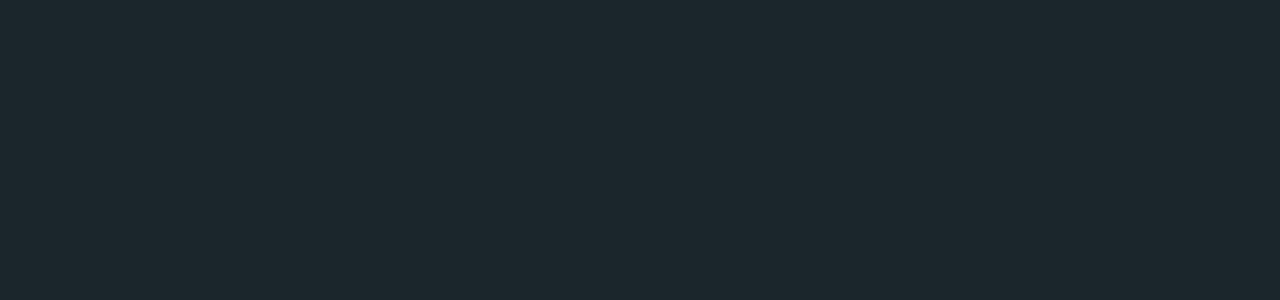
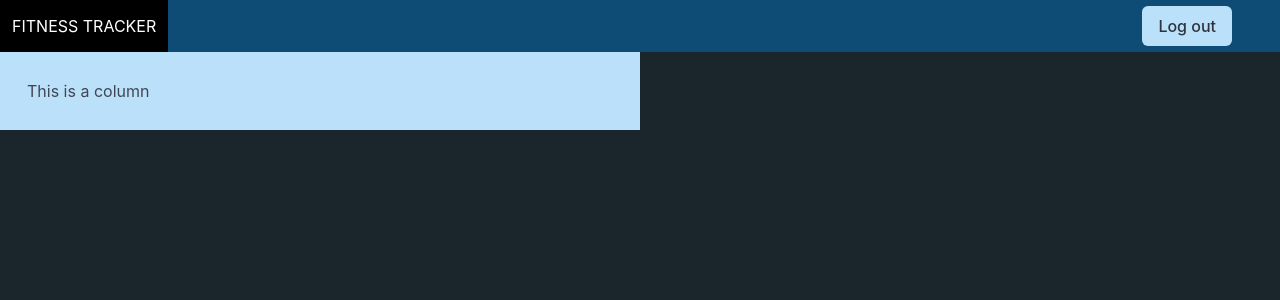
Before and after one commit to Nikolas023/WebServerAssignments, a Vue app in the folder Client/: page /userHome in a window 1280 px wide. Before the commit this address had no page. Shown: the top 300 px of the page. Built offline with nearby package versions, Linux system fonts and the light colour scheme.

Commit message:
Added a column component to user page.

```diff
--- a/Client/src/components/LoginComponent.vue
+++ b/Client/src/components/LoginComponent.vue
@@ -44,7 +44,7 @@ const router = useRouter()
 
 const handleSubmit = () => {
   if (email.value === 'idk@example.com' && password.value === '1234') {
-    router.push('/next-page') // Change '/next-page' to a desired path
+    router.push('/userHome')
   } else {
     alert('Invalid credentials')
   }
--- /dev/null
+++ b/Client/src/components/UserNavbarComponent.vue
@@ -0,0 +1,67 @@
+<template>
+  <nav class="navbar" role="navigation" aria-label="main navigation">
+    <div class="navbar-brand">
+      <div class="navbar-item" id="mainLogo">FITNESS TRACKER</div>
+
+      <a
+        role="button"
+        class="navbar-burger"
+        aria-label="menu"
+        aria-expanded="false"
+        data-target="navbarBasicExample"
+        @click="toggleMenu"
+        :class="{ 'is-active': isMenuActive }"
+      >
+        <span aria-hidden="true"></span>
+        <span aria-hidden="true"></span>
+        <span aria-hidden="true"></span>
+      </a>
+    </div>
+
+    <div
+      id="navbarBasicExample"
+      class="navbar-menu"
+      :class="{ 'is-active': isMenuActive }"
+    >
+      <div class="navbar-end">
+        <div class="buttons">
+          <a class="button is-light" id="log-in-button" @click="navigateToHome">
+            Log out
+          </a>
+        </div>
+      </div>
+    </div>
+  </nav>
+
+  <div class="column is-half" id="userData">
+    <div class="column">This is a column</div>
+  </div>
+</template>
+
+<script setup lang="ts">
+import { ref } from 'vue'
+import { useRouter } from 'vue-router'
+
+const isMenuActive = ref(false)
+const router = useRouter()
+
+const toggleMenu = () => {
+  isMenuActive.value = !isMenuActive.value
+}
+
+const navigateToHome = () => {
+  router.push('/')
+}
+</script>
+
+<style scoped>
+.navbar-end a {
+  margin-right: 3em;
+}
+
+#userData {
+  border-style: solid;
+  border-color: #bbe1fa;
+  background-color: #bbe1fa;
+}
+</style>
--- a/Client/src/router/index.ts
+++ b/Client/src/router/index.ts
@@ -1,6 +1,7 @@
 import { createRouter, createWebHistory } from 'vue-router'
 import HomeView from '../views/HomeView.vue'
 import LoginView from '@/views/LoginView.vue'
+import UserView from '@/views/UserView.vue'
 
 const router = createRouter({
   history: createWebHistory(import.meta.env.BASE_URL),
@@ -15,6 +16,11 @@ const router = createRouter({
       name: 'login',
       component: LoginView,
     },
+    {
+      path: '/userHome',
+      name: 'userHome',
+      component: UserView,
+    },
   ],
 })
 
--- a/Client/src/views/UserView.vue
+++ b/Client/src/views/UserView.vue
@@ -0,0 +1,7 @@
+<template>
+  <UserNavbarComponent />
+</template>
+
+<script setup lang="ts">
+import UserNavbarComponent from '@/components/UserNavbarComponent.vue'
+</script>
```
